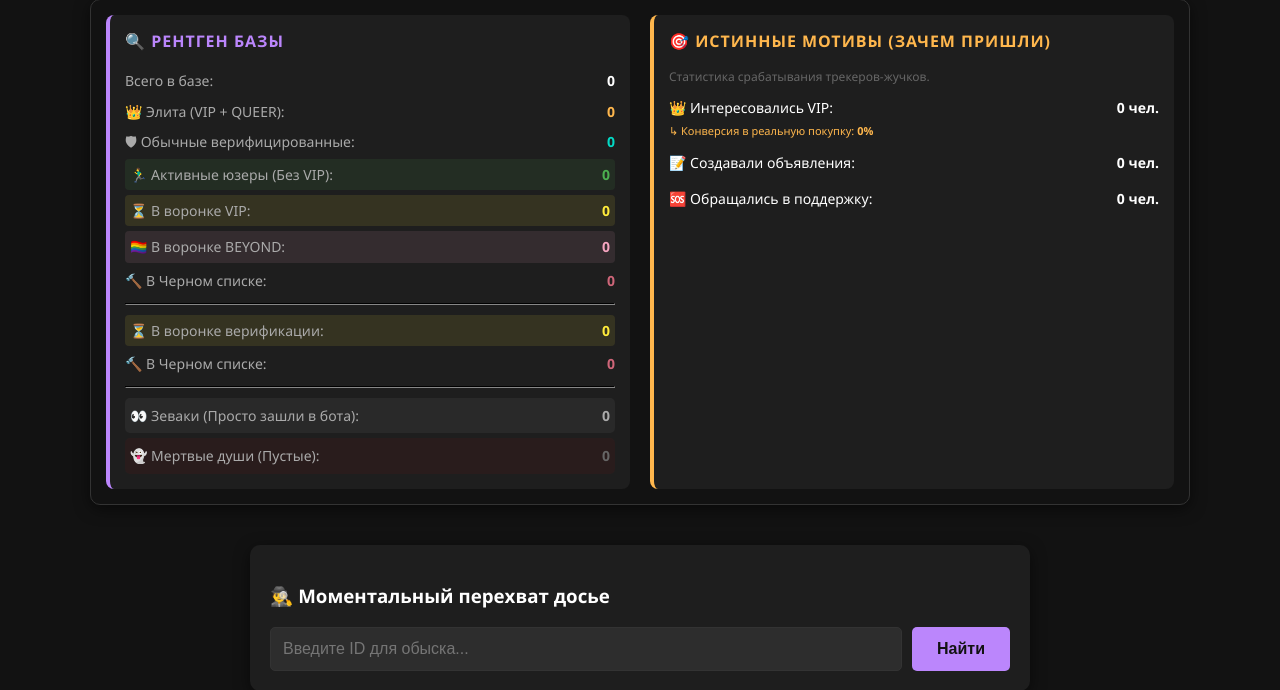
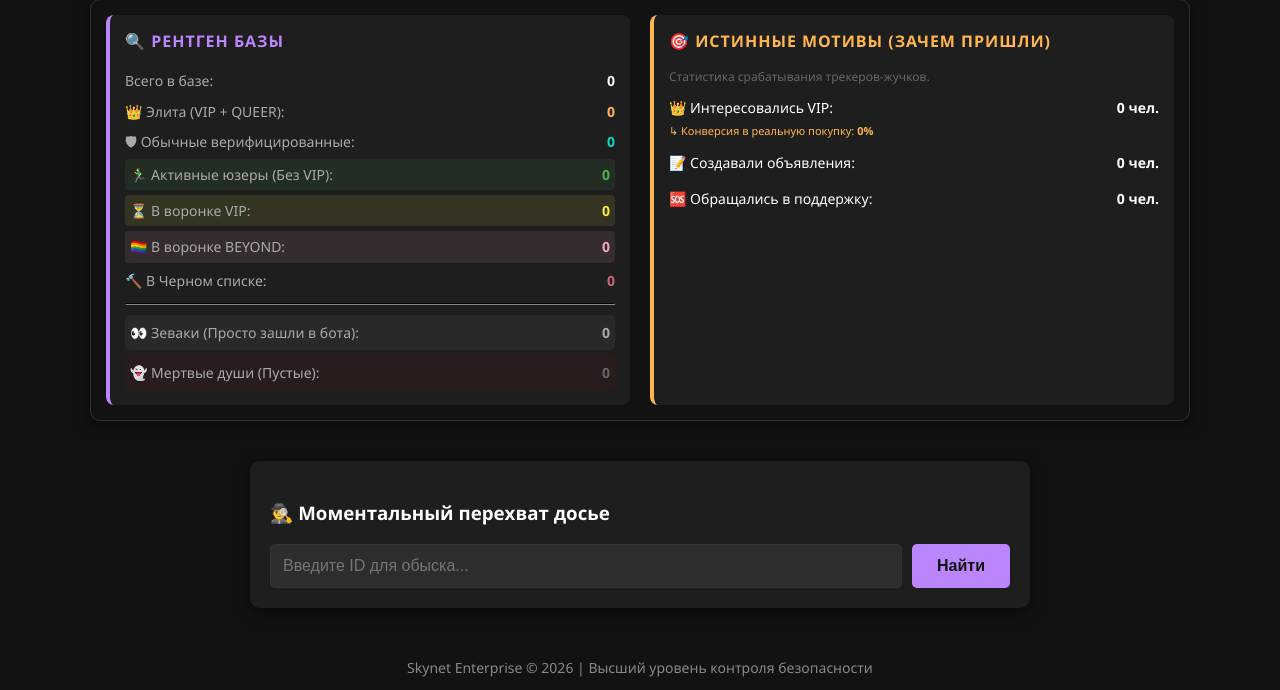
Before and after one commit to Klepikov2025/elite-poster-bot, a Flask app: page /glaz in a window 1280 px wide. Shown: the part 1216-1906 px from the top of the page. Run offline with Flask 3, Linux system fonts and the light colour scheme; the visitor is signed in with stand-in values (Sample User, id 1); data that the repository does not hold is empty; parts of the project's set-up code (start-up, migrations or seed data) failed here and were passed over; some libraries are stand-ins or nearby versions.

Commit message:
Add files via upload

```diff
--- a/templates/index.html
+++ b/templates/index.html
@@ -1495,17 +1495,8 @@ function previewBroadcast() {
                         <span>⏳ В воронке VIP:</span> <b style="color:#ffeb3b;">${data.in_verification + data.pending_vip}</b>
                     </div>
 
-                    <!-- 👇 ДОБАВИЛИ ВОРОНКУ BEYOND 👇 -->
                     <div style="display: flex; justify-content: space-between; margin-bottom: 5px; background: rgba(246, 165, 192, 0.1); padding: 3px 5px; border-radius: 4px;">
-                        <span>🏳️‍🌈 В воронке BEYOND:</span> <b style="color:#f6a5c0;">${data.beyond_verification}</b>
-                    </div>
-
-                    <div style="display: flex; justify-content: space-between; margin-bottom: 5px;"><span>🔨 В Черном списке:</span> <b style="color:#cf6679;">${data.banned}</b></div>
-
-                    <hr style="border-color: #333; margin: 10px 0;">
-
-                    <div style="display: flex; justify-content: space-between; margin-bottom: 5px; background: rgba(255, 235, 59, 0.1); padding: 3px 5px; border-radius: 4px;">
-                        <span>⏳ В воронке верификации:</span> <b style="color:#ffeb3b;">${data.in_verification + data.pending_vip}</b>
+                        <span>🏳️‍🌈 В воронке BEYOND:</span> <b style="color:#f6a5c0;">${data.beyond_verification || 0}</b>
                     </div>
 
                     <div style="display: flex; justify-content: space-between; margin-bottom: 5px;"><span>🔨 В Черном списке:</span> <b style="color:#cf6679;">${data.banned}</b></div>
```
